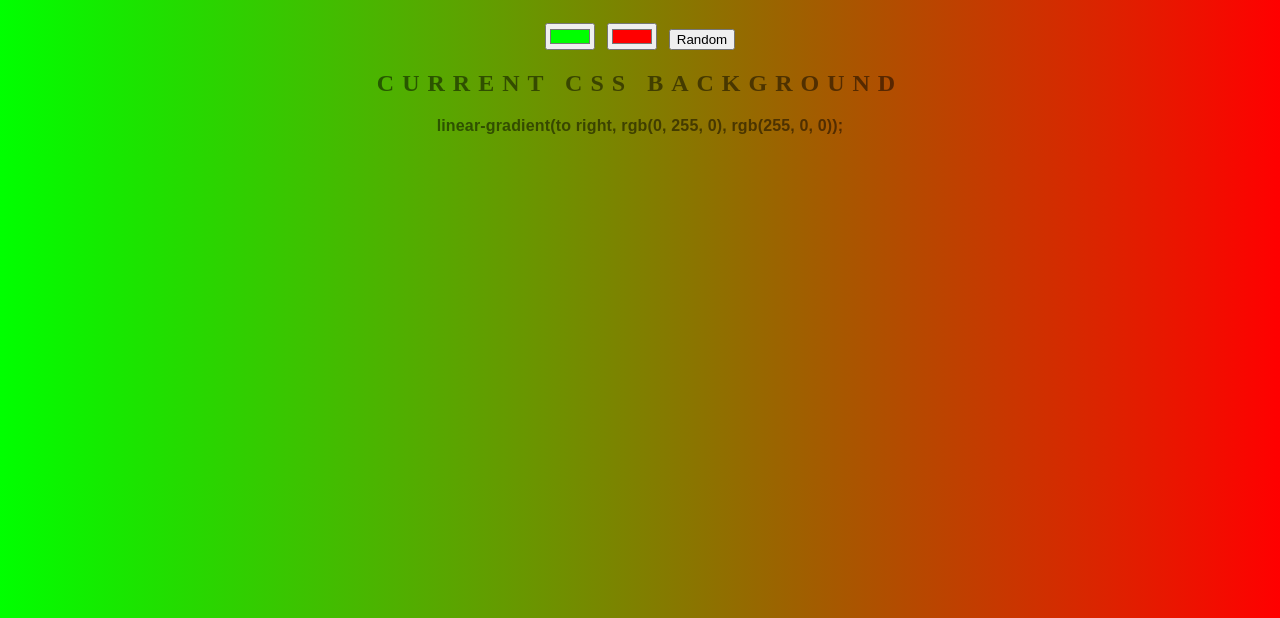
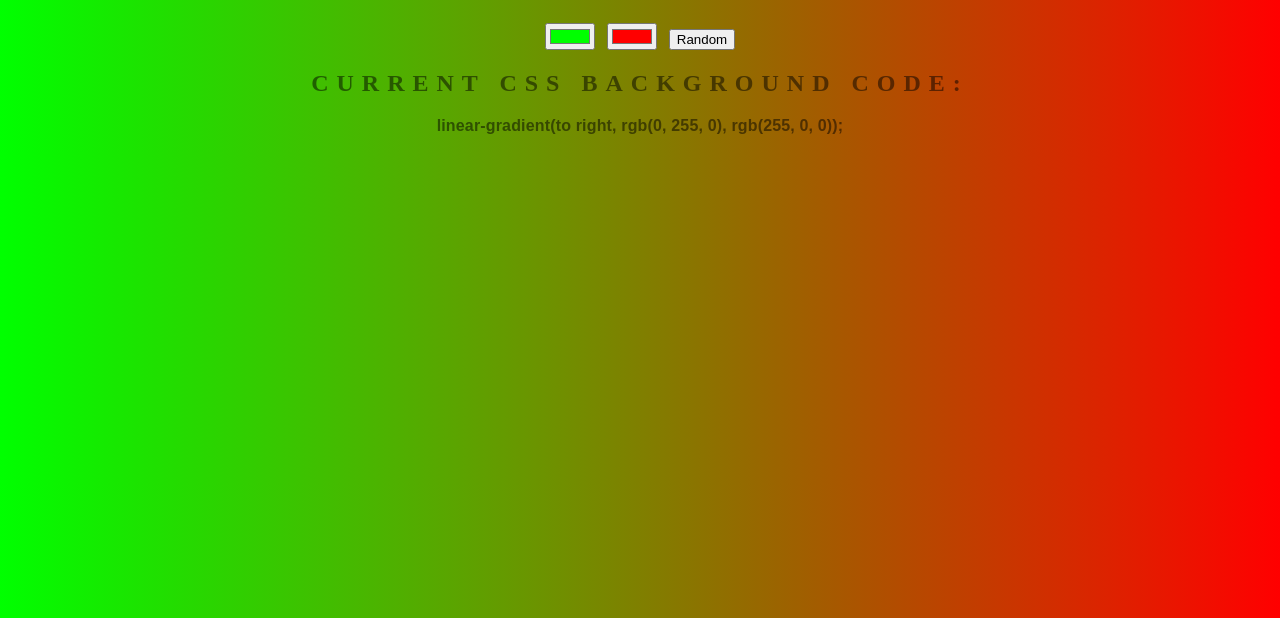
Before and after one commit to KissAkosKoppany/bakground-generator, a plain HTML site: page index.html in a window 1280 px wide. Shown: the part 182-800 px from the top of the page. Drawn offline with Linux system fonts and the light colour scheme.

```diff
--- a/index.html
+++ b/index.html
@@ -11,7 +11,7 @@
 	<input class="color1" type="color" name="color1" value="#00ff00">
 	<input class="color2" type="color" name="color2" value="#ff0000">
 	<button id="btn">Random</button>
-	<h2>Current CSS background</h2>
+	<h2>Current CSS background code:</h2>
 	<h3></h3>
 	<script type="text/javascript" src="script.js">
 	</script>
```
